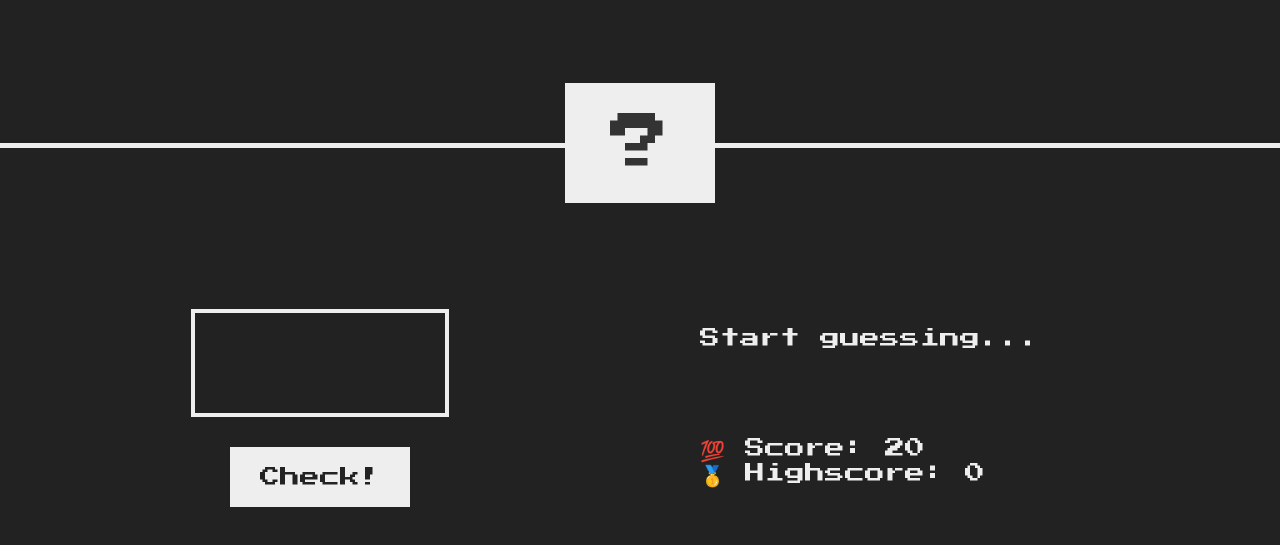
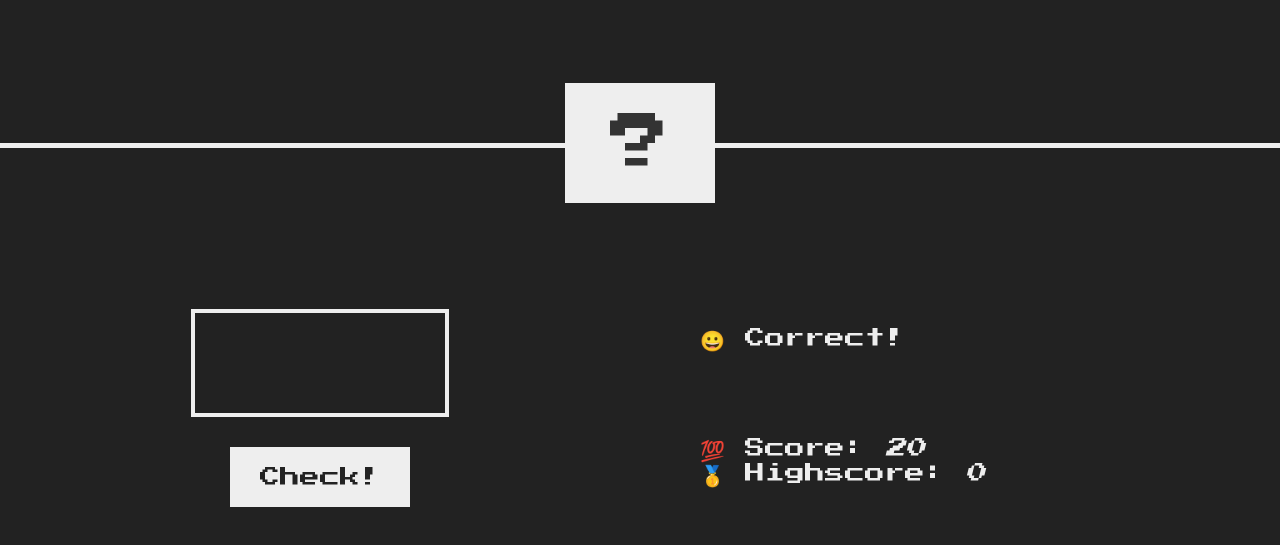
Before and after one commit to Khumoetsile17/Guess-My-Number, a plain HTML site: page index.html in a window 1280 px wide. Shown: the part 217-762 px from the top of the page. Drawn offline with Linux system fonts and the light colour scheme.

Commit message:
updated all the files

```diff
--- a/index.html
+++ b/index.html
@@ -11,7 +11,7 @@
       <h1>Guess My Number!</h1>
       <p class="numbers">(Between 1 and 20)</p>
       <button class="btn-again">Play Again!</button>
-      <nav class="questionMark">?</nav>
+      <nav class="Secret-number">?</nav>
     </header>
     <main>
       <section class="left">
@@ -20,11 +20,12 @@
       </section>
       <section class="right">
         <p class="message">Start guessing...</p>
-        <p class="label-score">💯 Score: <span class="score">20</span></p>
+        <p class="label-score">💯 Score: <em class="score">20</em></p>
         <p class="label-highscore">
-          🥇 Highscore: <span class="highscore">0</span>
+          🥇 Highscore: <em class="highscore">0</em>
         </p>
       </section>
     </main>
+    <script src="script.js"></script>
   </body>
 </html>
--- a/script.js
+++ b/script.js
@@ -0,0 +1,23 @@
+"use strict";
+
+/*First select the element from page
+on that element,read text content....
+textContent=start guessing,w/o class
+*/
+
+/*
+Now i Make JavaScript interact
+with a webpage= doing DOM() Manipulation.
+
+DOM-Document Object Model is a structured representation of HTML documents.
+
+The DOM allows us to use JavaScript to access HTML elements and styles in order to manipulate them.
+*/
+
+console.log(document.querySelector(".message").textContent); /*logged the result
+to the console to see it. */
+document.querySelector(".message").textContent =
+  "😀 Correct!"; /*set this content to something else,this change will be on browser
+  We manipulated the text content of one the DOM notes
+  */
+console.log(document.querySelector(".message").textContent);
--- a/style.css
+++ b/style.css
@@ -56,7 +56,7 @@ h1 {
   font-family: inherit;
 }
 
-.questionMark {
+.Secret-number {
   background: #eee;
   color: #333;
   font-size: 6rem;
```
